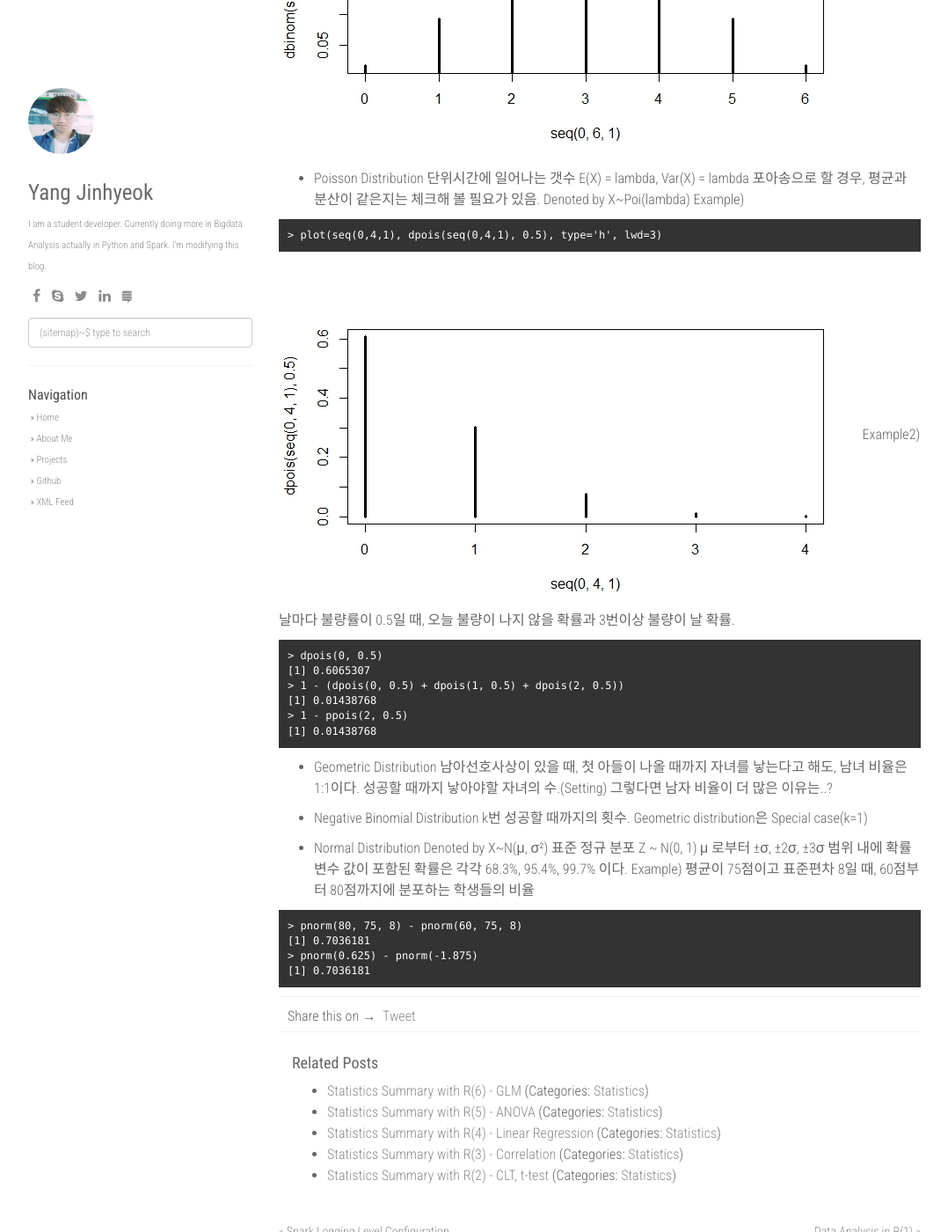
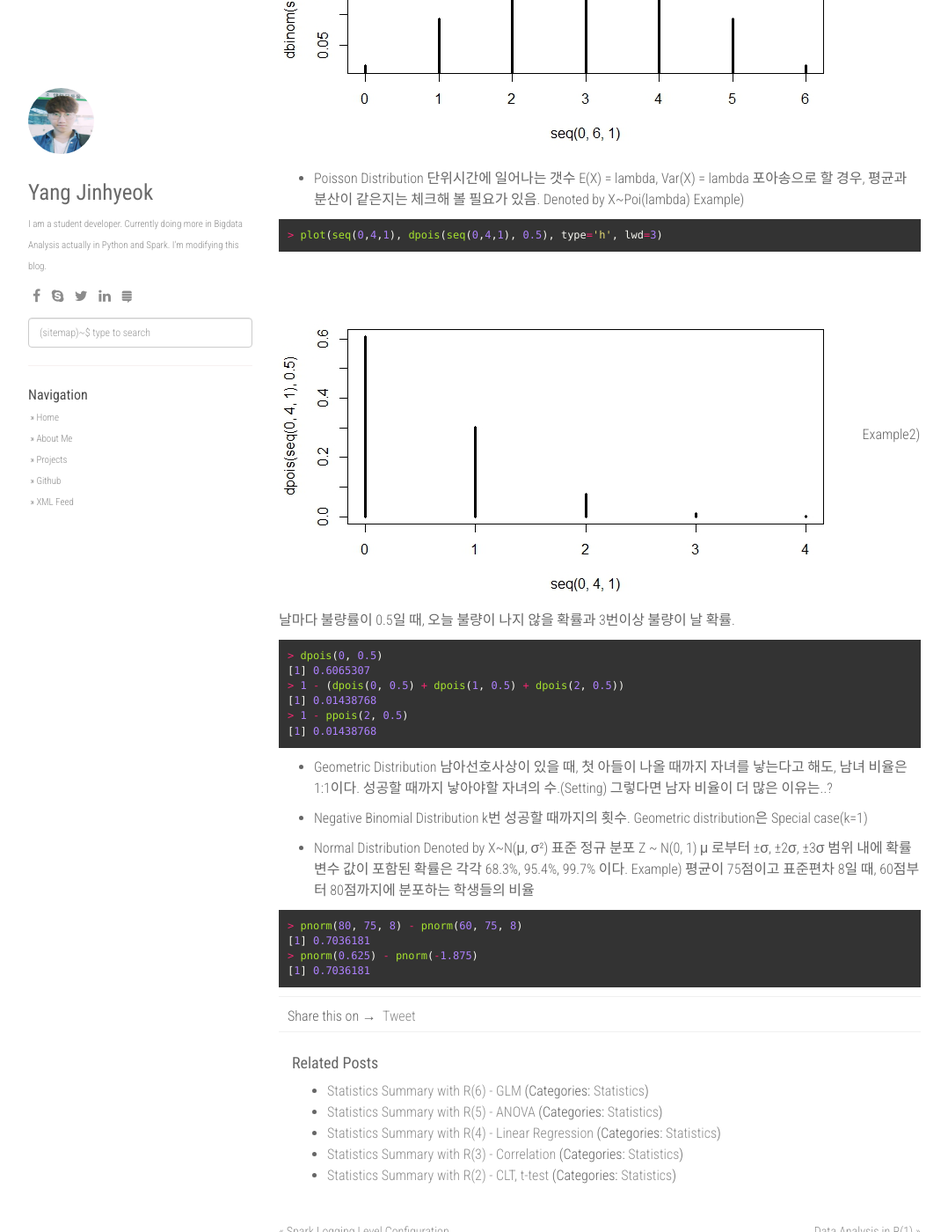
Before and after one commit to Yangyangii/Yangyangii.github.io, a Jekyll site: the page built from _posts/2017-01-02-Statistics-Summary-withR-1.markdown, in a window 1280 px wide and 1400 px high, scrolled down 1184 px. Shown: the whole window at 88% size, without its empty margins (53-1131 px from the left). Built offline with Jekyll 4.4.1, drawn with Linux system fonts in a browser that asks for light colours; nearby versions of some CDN libraries; comment, search, counter and statistics services are not loaded; some of the changed text lies outside the part shown.

Commit message:
Highlight Python 으로 통일

```diff
--- a/_posts/2017-01-02-Statistics-Summary-withR-1.markdown
+++ b/_posts/2017-01-02-Statistics-Summary-withR-1.markdown
@@ -30,11 +30,11 @@ Denoted by X~Bin(n, p)
 Parameter 2개
 Bernoulli(p) 는 Binomial의 Special Case.(n=1일 때)
 Example)
-{% highlight html %}
+{% highlight python %}
 > plot(seq(0,6,1), dbinom(seq(0,6,1), 6, 0.3), type='h', lwd=3)
 {% endhighlight %}
 ![Screenshot Binomial](https://raw.githubusercontent.com/yangyangii/yangyangii.github.io/master/static/img/_posts/Statistics-Summary-withR-1.jpeg  "Screenshot Binomial")
-{% highlight html %}
+{% highlight python %}
 > plot(seq(0,6,1), dbinom(seq(0,6,1), 6, 0.5), type='h', lwd=3)
 {% endhighlight %}
 ![Screenshot Binomial2](https://raw.githubusercontent.com/yangyangii/yangyangii.github.io/master/static/img/_posts/Statistics-Summary-withR-2.jpeg  "Screenshot Binomial2")
@@ -45,13 +45,13 @@ E(X) = lambda, Var(X) = lambda
 포아송으로 할 경우, 평균과 분산이 같은지는 체크해 볼 필요가 있음.
 Denoted by X~Poi(lambda)
 Example)
-{% highlight html %}
+{% highlight python %}
 > plot(seq(0,4,1), dpois(seq(0,4,1), 0.5), type='h', lwd=3)
 {% endhighlight %}
 ![Screenshot Poissong](https://raw.githubusercontent.com/yangyangii/yangyangii.github.io/master/static/img/_posts/Statistics-Summary-withR-3.jpeg  "Screenshot Poissong")
 Example2)
 날마다 불량률이 0.5일 때, 오늘 불량이 나지 않을 확률과 3번이상 불량이 날 확률.
-{% highlight html %}
+{% highlight python %}
 > dpois(0, 0.5)
 [1] 0.6065307
 > 1 - (dpois(0, 0.5) + dpois(1, 0.5) + dpois(2, 0.5))
@@ -76,7 +76,7 @@ Z ~ N(0, 1)
 μ 로부터 ±σ, ±2σ, ±3σ 범위 내에 확률변수 값이 포함된 확률은 각각 68.3%, 95.4%, 99.7% 이다.
 Example)
 평균이 75점이고 표준편차 8일 때, 60점부터 80점까지에 분포하는 학생들의 비율
-{% highlight html %}
+{% highlight python %}
 > pnorm(80, 75, 8) - pnorm(60, 75, 8)
 [1] 0.7036181
 > pnorm(0.625) - pnorm(-1.875)
--- a/_posts/2017-01-03-Statistics-Summary-withR-3.markdown
+++ b/_posts/2017-01-03-Statistics-Summary-withR-3.markdown
@@ -35,7 +35,7 @@ Correlation은 그룹 별로 잘 나눠서 관찰하는 것이 중요하며, Non
 하지만 반대로 상관관계가 그룹별로는 강하지만 개개별로 했을 경우에는 약한 경우가 많다.
 이런 경우에는 그룹별로만 판단하면 안된다.(Ecological Fallacy)
 
-{% highlight html %}
+{% highlight python %}
 > cor(mtcars[,1:5], use="complete.obs", method = "pearson")
             mpg        cyl       disp         hp       drat
 mpg   1.0000000 -0.8521620 -0.8475514 -0.7761684  0.6811719
--- a/_posts/2017-01-04-Statistics-Summary-withR-5-ANOVA.markdown
+++ b/_posts/2017-01-04-Statistics-Summary-withR-5-ANOVA.markdown
@@ -35,7 +35,7 @@ ANOVA의 경우에는 statistic을 구할 때 Between groups와 Within groups로
 
 
 Box Plot을 관찰해보면 test를 하기에 유의해보인다. 그러므로 One-way ANOVA test를 진행해보자
-{% highlight sql %}
+{% highlight python %}
 > oneway.test(count ~ spray, data = InsectSprays)
 
 	One-way analysis of means (not assuming equal variances)
--- a/_posts/2017-01-04-Statistics-Summary-withR-6-GLM.markdown
+++ b/_posts/2017-01-04-Statistics-Summary-withR-6-GLM.markdown
@@ -24,7 +24,7 @@ Logistic Regression에서 Estimate은 Odds가 Xi가 증가할 때 βi배만큼
 이 경우 Intercept는 무시해도 된다.
 다음은 Smarket 데이터(S&P Stock Market Data)를 이용해 2005년전까지의 데이터로 학습하고 2005년의 값을 예측한 모델이다.
 
-{% highlight xml %}
+{% highlight python %}
 > install.packages("ISLR")
 > library(ISLR)
 > train.smarket <- (Smarket$Year < 2005)
```
Also changed, not shown: _posts/2017-01-03-Statistics-Summary-withR-2.markdown (+5 -5 lines), _posts/2017-01-03-Statistics-Summary-withR-4.markdown (+4 -4 lines).
